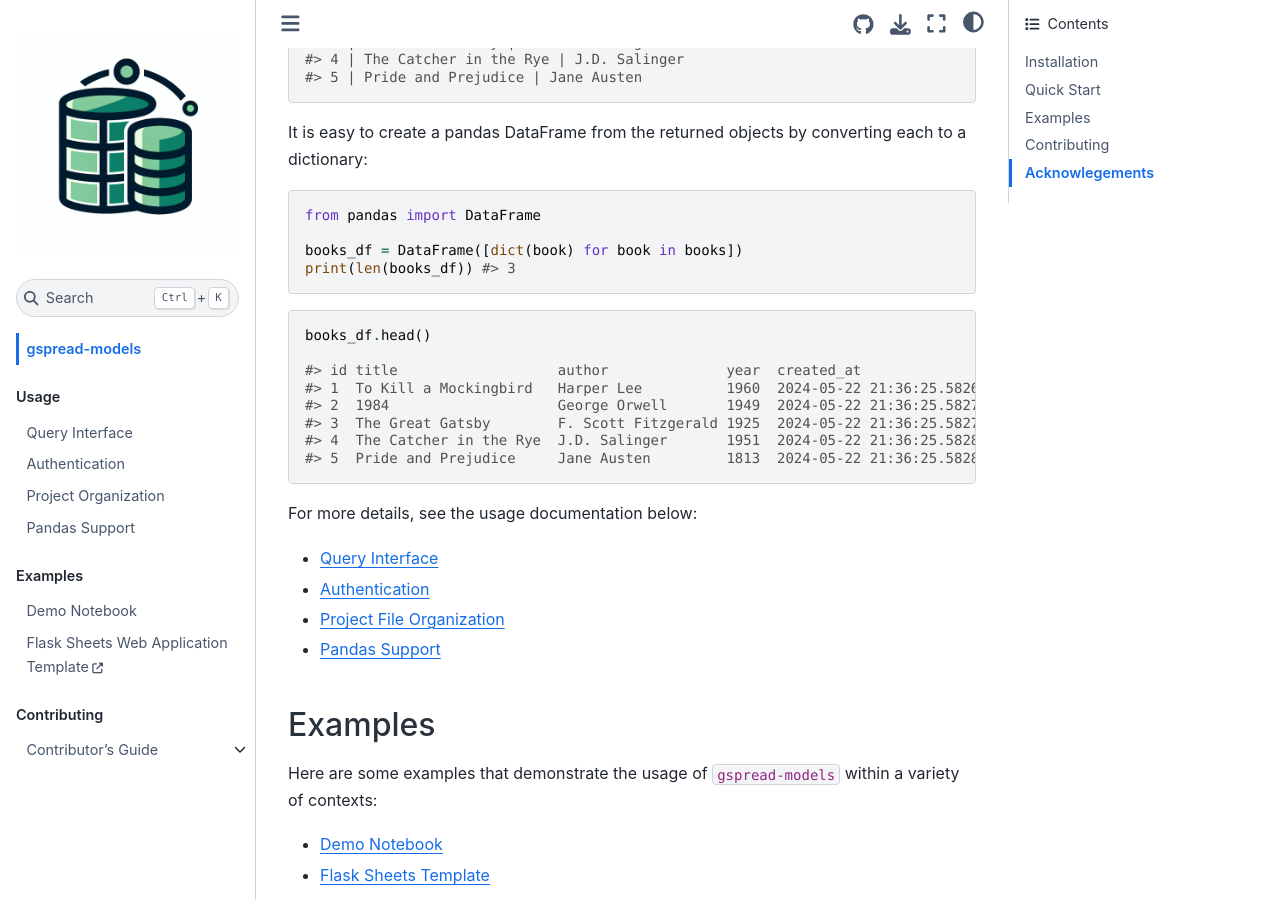
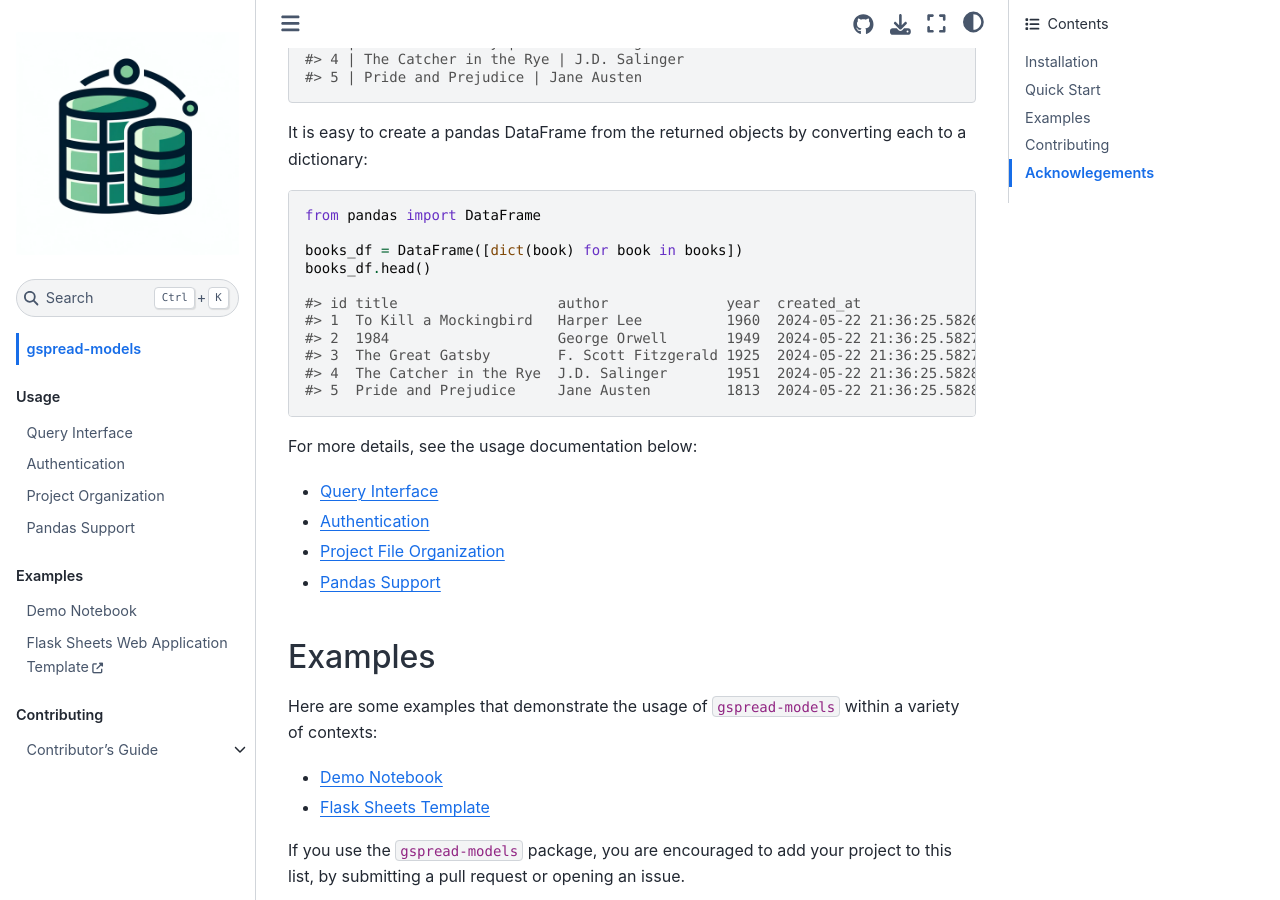
Before and after one commit to s2t2/gspread-models-py, a Jupyter Book: the page built from docs/index.md, in a window 1280 px wide and 900 px high, scrolled down 2352 px. Built offline with Jupyter Book 1.0.4 settings and Sphinx 7.4.7 and the Sphinx Book theme 1.1.4, drawn with Linux system fonts in a browser that asks for light colours.

Commit message:
Update docs to use more direct document binding approach

````diff
--- a/docs/index.md
+++ b/docs/index.md
@@ -99,10 +99,6 @@ It is easy to create a pandas DataFrame from the returned objects by converting
 from pandas import DataFrame
 
 books_df = DataFrame([dict(book) for book in books])
-print(len(books_df)) #> 3
-```
-
-```py
 books_df.head()
 
 #> id title                   author              year  created_at
````
Also changed, not shown: README.md (+0 -4 lines), docs/notebooks/demo_v1_0_6.ipynb.
